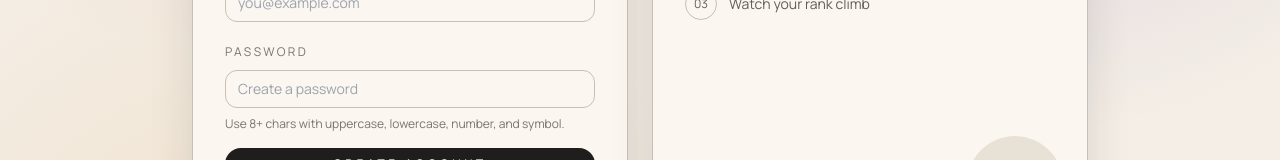
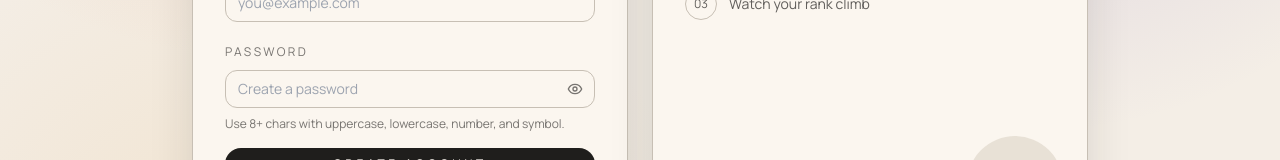
Before and after one commit to Arbab-ofc/Playto, a React (Vite) app in the folder frontend/: page /register in a window 1280 px wide. Shown: the part 505-665 px from the top of the page. Built offline with nearby package versions, Linux system fonts and the light colour scheme; no server answers.

Commit message:
feat: add show/hide password toggles

```diff
--- a/frontend/src/pages/Login.jsx
+++ b/frontend/src/pages/Login.jsx
@@ -1,5 +1,6 @@
 import { useState } from 'react';
 import { Link, useNavigate } from 'react-router-dom';
+import { Eye, EyeOff } from 'lucide-react';
 import { Header } from '../components/layout/Header';
 import { Footer } from '../components/layout/Footer';
 import { useAuth } from '../hooks/useAuth';
@@ -8,6 +9,7 @@ export const Login = () => {
   const [form, setForm] = useState({ username: '', password: '' });
   const [error, setError] = useState('');
   const [loading, setLoading] = useState(false);
+  const [showPassword, setShowPassword] = useState(false);
   const { login } = useAuth();
   const navigate = useNavigate();
 
@@ -104,15 +106,25 @@ export const Login = () => {
               </div>
               <div>
                 <label className="text-xs uppercase tracking-[0.2em] text-ink/60">Password</label>
+                <div className="relative mt-2">
                   <input
                     name="password"
-                  type="password"
+                    type={showPassword ? 'text' : 'password'}
                     value={form.password}
                     onChange={handleChange}
-                  className="w-full mt-2 bg-cream border border-line rounded-xl px-3 py-2 text-sm"
+                    className="w-full bg-cream border border-line rounded-xl px-3 py-2 pr-10 text-sm"
                     placeholder="••••••••"
                     required
                   />
+                  <button
+                    type="button"
+                    onClick={() => setShowPassword((prev) => !prev)}
+                    className="absolute right-3 top-1/2 -translate-y-1/2 text-ink/60 hover:text-ink"
+                    aria-label={showPassword ? 'Hide password' : 'Show password'}
+                  >
+                    {showPassword ? <EyeOff size={16} /> : <Eye size={16} />}
+                  </button>
+                </div>
               </div>
               {error && <p className="text-sm text-accentDark">{error}</p>}
               <button
--- a/frontend/src/pages/Register.jsx
+++ b/frontend/src/pages/Register.jsx
@@ -1,16 +1,18 @@
 import { useState } from 'react';
 import { Link, useNavigate } from 'react-router-dom';
+import { Eye, EyeOff } from 'lucide-react';
 import { Header } from '../components/layout/Header';
 import { Footer } from '../components/layout/Footer';
 import { useAuth } from '../hooks/useAuth';
 
 const passwordRule =
-  /^(?=.*[a-z])(?=.*[A-Z])(?=.*\\d)(?=.*[^A-Za-z0-9]).{8,}$/;
+  /^(?=.*[a-z])(?=.*[A-Z])(?=.*\d)(?=.*[^A-Za-z0-9]).{8,}$/;
 
 export const Register = () => {
   const [form, setForm] = useState({ full_name: '', username: '', email: '', password: '' });
   const [error, setError] = useState('');
   const [loading, setLoading] = useState(false);
+  const [showPassword, setShowPassword] = useState(false);
   const { register } = useAuth();
   const navigate = useNavigate();
 
@@ -111,15 +113,25 @@ export const Register = () => {
               </div>
               <div>
                 <label className="text-xs uppercase tracking-[0.2em] text-ink/60">Password</label>
+                <div className="relative mt-2">
                   <input
                     name="password"
-                type="password"
+                    type={showPassword ? 'text' : 'password'}
                     value={form.password}
                     onChange={handleChange}
-                className="w-full mt-2 bg-cream border border-line rounded-xl px-3 py-2 text-sm"
+                    className="w-full bg-cream border border-line rounded-xl px-3 py-2 pr-10 text-sm"
                     placeholder="Create a password"
                     required
                   />
+                  <button
+                    type="button"
+                    onClick={() => setShowPassword((prev) => !prev)}
+                    className="absolute right-3 top-1/2 -translate-y-1/2 text-ink/60 hover:text-ink"
+                    aria-label={showPassword ? 'Hide password' : 'Show password'}
+                  >
+                    {showPassword ? <EyeOff size={16} /> : <Eye size={16} />}
+                  </button>
+                </div>
                 <p className="text-xs text-ink/60 mt-2">
                   Use 8+ chars with uppercase, lowercase, number, and symbol.
                 </p>
```
Lines whose indentation alone changed are shown as unchanged.
